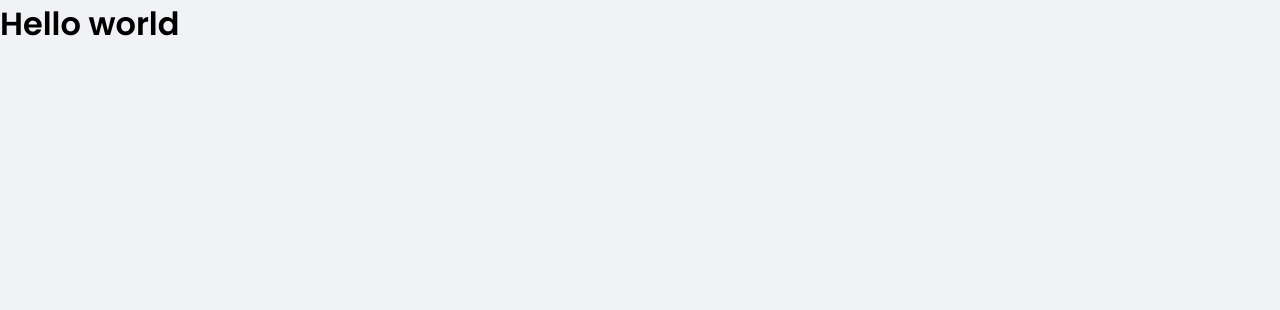
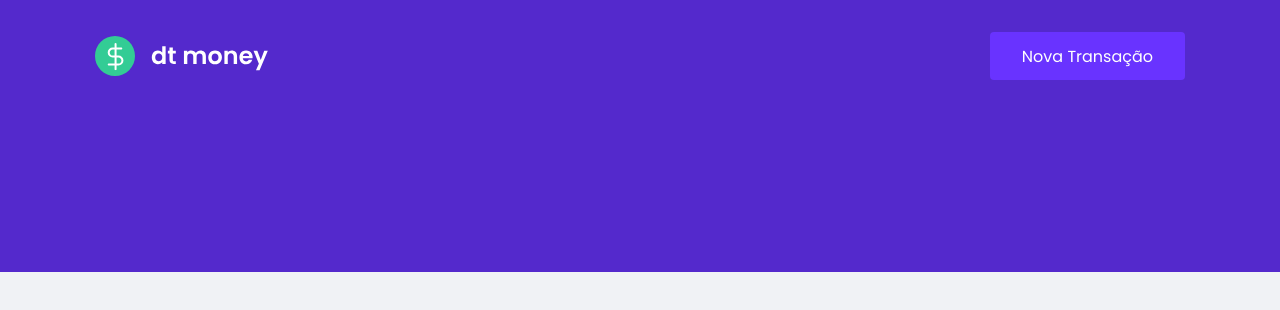
Before and after one commit to SkyHeads/dtmoney, a React (Create React App) app: page / in a window 1280 px wide. Shown: the top 310 px of the page. Built offline with nearby package versions, Linux system fonts and the light colour scheme.

Commit message:
header component

```diff
--- a/src/App.tsx
+++ b/src/App.tsx
@@ -1,10 +1,11 @@
 import React from 'react';
+import { Header } from './components/Header';
 import { GlobalStyle } from './styles/global';
 
 export const App: React.FC = () => {
   return (
     <>
-      <h1>Hello world</h1>
+      <Header />
       <GlobalStyle />
     </>
   );
--- /dev/null
+++ b/src/components/Header/index.tsx
@@ -0,0 +1,14 @@
+import React from 'react';
+import logoImg from '../../assets/logo.svg';
+import { Container, Content } from './styles';
+
+export const Header: React.FC = () => {
+  return (
+    <Container>
+      <Content>
+        <img src={logoImg} alt="dtmoney" />
+        <button type="submit">Nova Transação</button>
+      </Content>
+    </Container>
+  );
+};
--- /dev/null
+++ b/src/components/Header/styles.ts
@@ -0,0 +1,30 @@
+import styled from 'styled-components';
+
+export const Container = styled.header`
+  background: var(--blue);
+`;
+
+export const Content = styled.div`
+  max-width: 1122px;
+  margin: 0 auto;
+
+  padding: 2rem 1rem 12rem;
+  display: flex;
+  align-items: center;
+  justify-content: space-between;
+
+  button {
+    font-size: 1rem;
+    color: #fff;
+    background: var(--blue-light);
+    border: 0;
+    padding: 0 2rem;
+    border-radius: 0.25rem;
+    height: 3rem;
+    transition: filter 0.2s;
+
+    &:hover {
+      filter: brightness(0.9);
+    }
+  }
+`;
```
